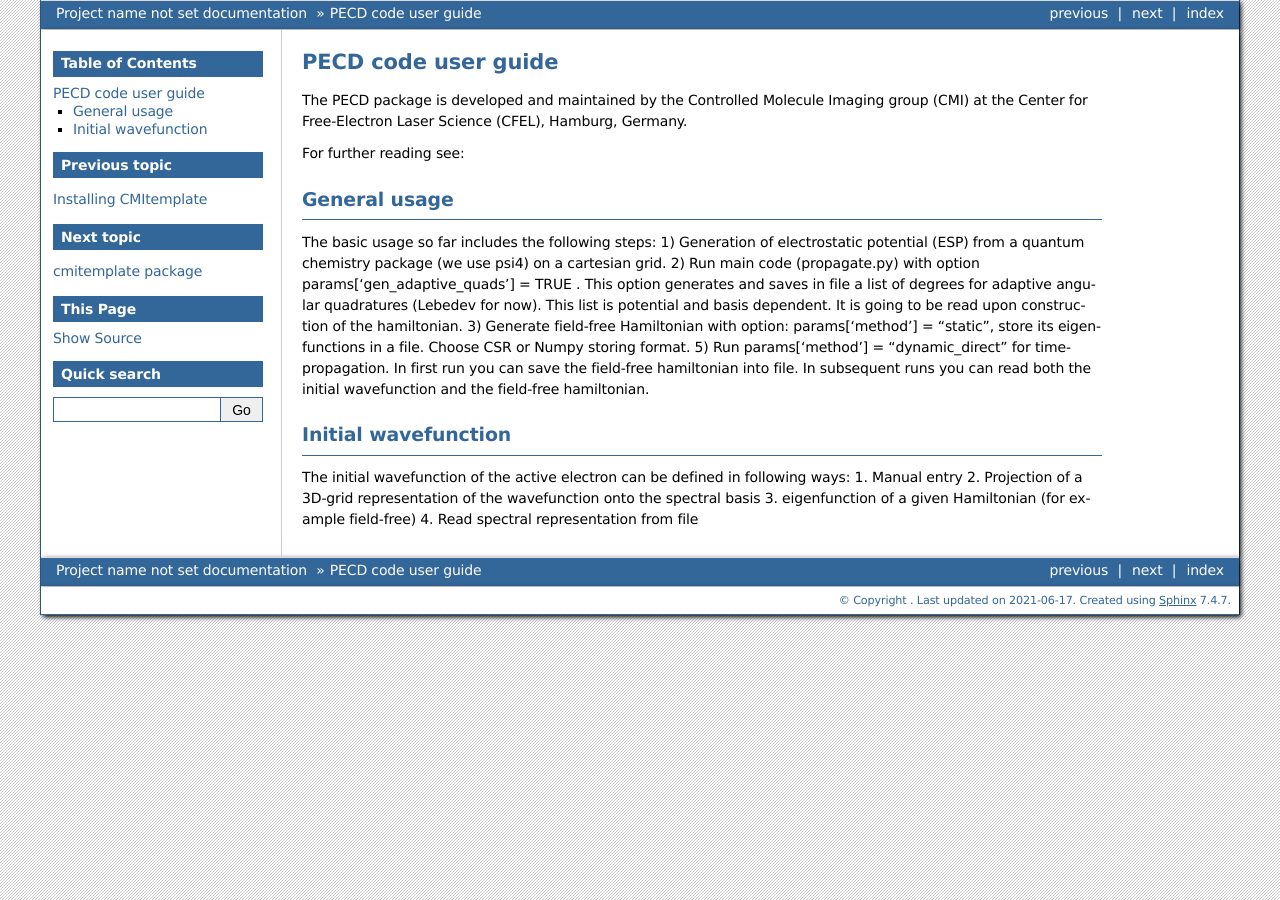
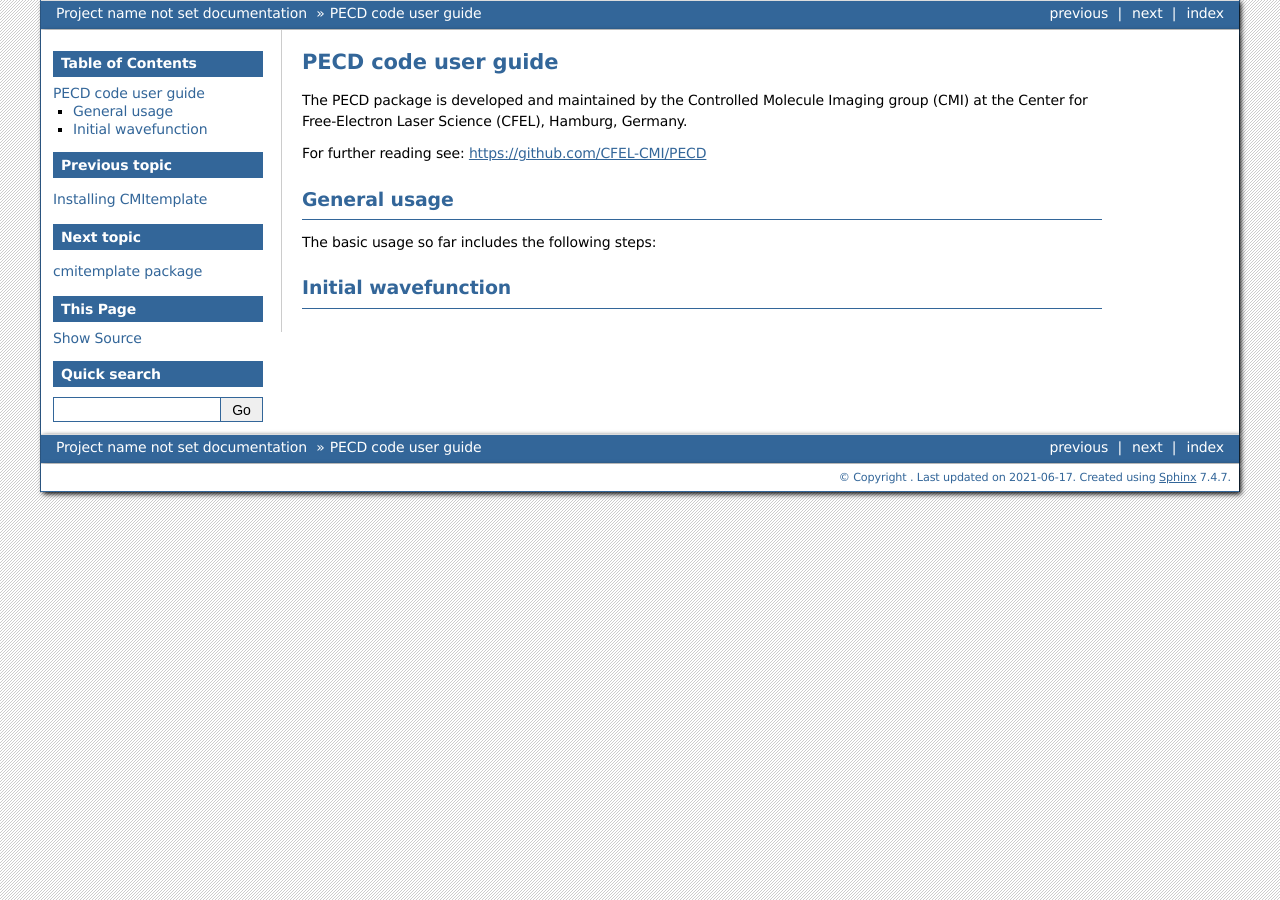
Before and after one commit to emiljzak/PECD, a Sphinx documentation site: the page built from doc/source/user-guide.rst, in a window 1280 px wide. Built offline with Sphinx 7.4.7, drawn with Linux system fonts in a browser that asks for light colours.

Commit message:
updated user guide and readme

```diff
--- a/doc/source/user-guide.rst
+++ b/doc/source/user-guide.rst
@@ -4,26 +4,16 @@ PECD code user guide
 The PECD package is developed and maintained by the Controlled Molecule Imaging group (CMI) at
 the Center for Free-Electron Laser Science (CFEL), Hamburg, Germany.
 
-For further reading see:
+For further reading see: https://github.com/CFEL-CMI/PECD
 
 General usage
 -------------
 
 The basic usage so far includes the following steps:
-1) Generation of electrostatic potential (ESP) from a quantum chemistry package (we use psi4) on a cartesian grid.
-2) Run main code (propagate.py) with option     params['gen_adaptive_quads'] = TRUE . This option generates and saves in file a list of degrees for adaptive angular quadratures (Lebedev for now). This list is potential and basis dependent. It is going to be read upon construction of the hamiltonian.
-3) Generate field-free Hamiltonian with option: params['method'] = "static", store its eigenfunctions in a file. Choose CSR or Numpy storing format.
-5) Run params['method'] = "dynamic_direct" for time-propagation. In first run you can save the field-free hamiltonian into file. In subsequent runs you can read both the initial wavefunction and the field-free hamiltonian.
 
 
 Initial wavefunction
 --------------------
-
-The initial wavefunction of the active electron can be defined in following ways:
-1. Manual entry
-2. Projection of a 3D-grid representation of the wavefunction onto the spectral basis
-3. eigenfunction of a given Hamiltonian (for example field-free)
-4. Read spectral representation from file
 
 
 
--- a/setup.py
+++ b/setup.py
@@ -7,7 +7,7 @@ from setuptools import setup
 
 copyright = 'Copyright (C) 2021 Emil Zak <emil.zak@cfel.de>'
 name = "PECD"
-version = "0.2.dev0"
+version = "0.9.dev0"
 release = version
 long_description = """
 Original author:    Emil Zak <emil.zak@cfel.de>
@@ -22,7 +22,7 @@ setup(name=name,
       maintainer          = "Emil Zak",
       maintainer_email    = "emil.zak@cfel.de",
       url                 = "https://github.com/CFEL-CMI/PECD",
-      description         = "High-accuracy calculations of photo-electron circular dichroism",
+      description         = "Quantum-mechanical calculations of photo-electron circular dichroism",
       version             = version,
       long_description    = long_description,
       license             = "GPL",
```
Also changed, not shown: README.md (+1 -1 lines).
